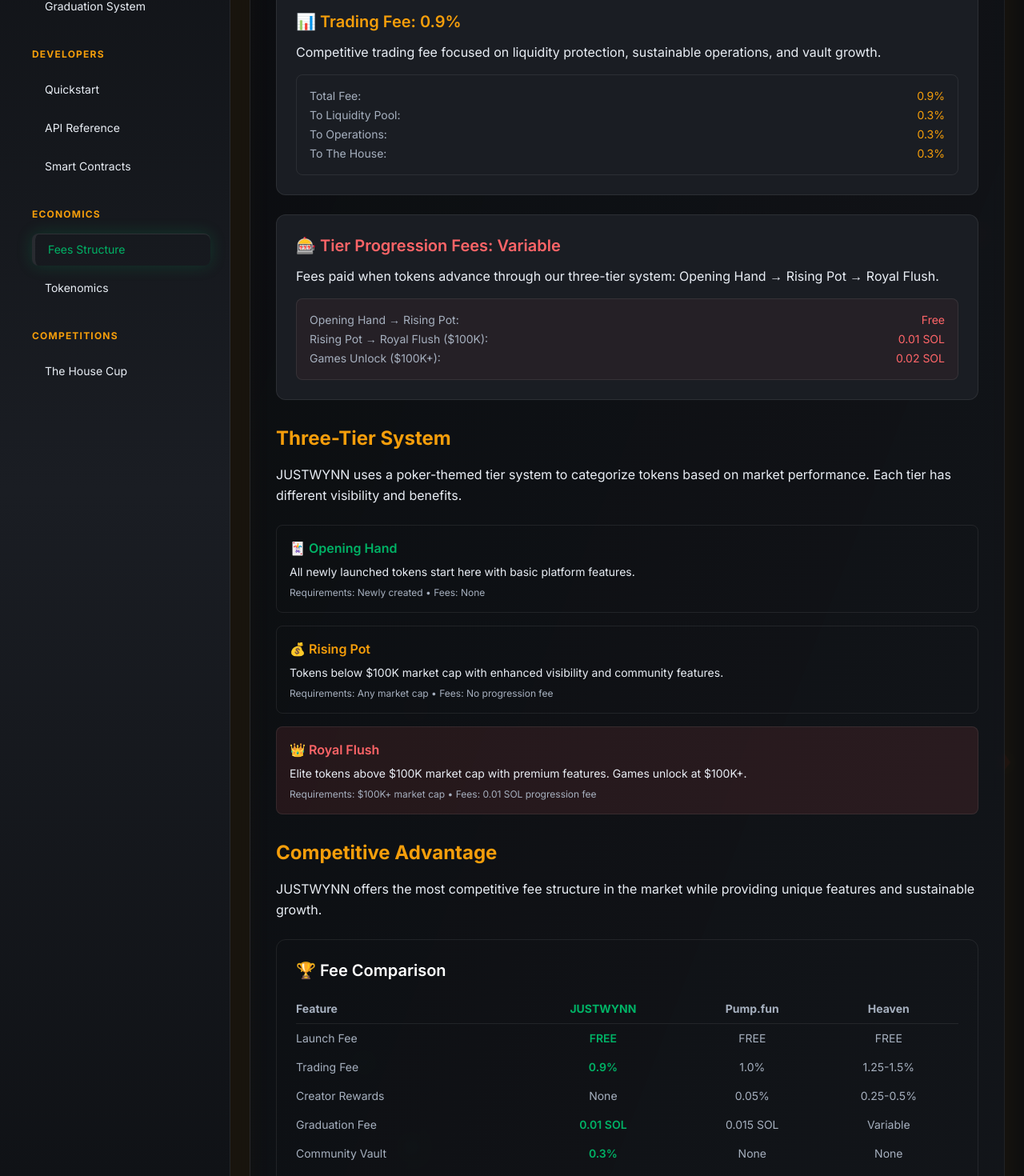
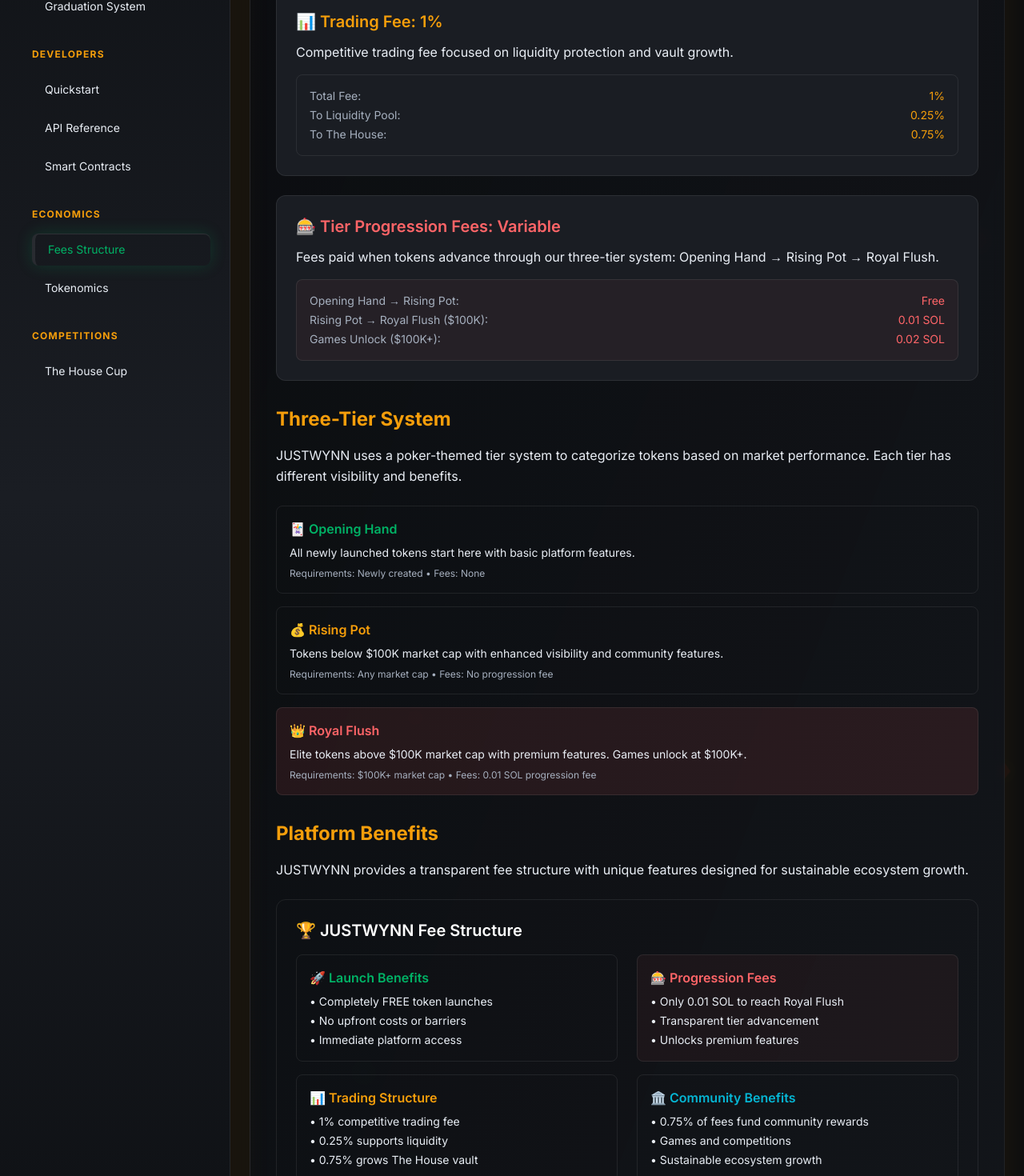
Before and after one commit to Traderaz/justwynn, a Next.js app: page /docs/fees-structure in a window 1280 px wide. Shown: the part 760-2230 px from the top of the page at 80% size. Built offline with nearby package versions, Linux system fonts and the light colour scheme.

Commit message:
Update fee structure to 1% total (0.75% to House, 0.25% to LP) and remove competitor comparisons

```diff
--- a/src/app/docs/fees-structure/page.tsx
+++ b/src/app/docs/fees-structure/page.tsx
@@ -39,27 +39,23 @@
             </div>
 
             <div className="p-6 rounded-xl bg-[#1a1d23] border border-casino-gold/20">
-              <h3 className="text-xl font-semibold text-casino-gold mb-3">📊 Trading Fee: 0.9%</h3>
+              <h3 className="text-xl font-semibold text-casino-gold mb-3">📊 Trading Fee: 1%</h3>
               <p className="text-[#E9EEF5] mb-4">
-                Competitive trading fee focused on liquidity protection, sustainable operations, and vault growth.
+                Competitive trading fee focused on liquidity protection and vault growth.
               </p>
               <div className="bg-casino-gold/5 rounded-lg p-4 border border-casino-gold/10">
                 <div className="text-sm space-y-1">
                   <div className="flex justify-between">
                     <span className="text-[#A6B0BF]">Total Fee:</span>
-                    <span className="text-casino-gold">0.9%</span>
+                    <span className="text-casino-gold">1%</span>
                   </div>
                   <div className="flex justify-between">
                     <span className="text-[#A6B0BF]">To Liquidity Pool:</span>
-                    <span className="text-casino-gold">0.3%</span>
-                  </div>
-                  <div className="flex justify-between">
-                    <span className="text-[#A6B0BF]">To Operations:</span>
-                    <span className="text-casino-gold">0.3%</span>
+                    <span className="text-casino-gold">0.25%</span>
                   </div>
                   <div className="flex justify-between">
                     <span className="text-[#A6B0BF]">To The House:</span>
-                    <span className="text-casino-gold">0.3%</span>
+                    <span className="text-casino-gold">0.75%</span>
                   </div>
                 </div>
               </div>
@@ -130,58 +126,51 @@
         </section>
 
         <section>
-          <h2 className="text-2xl font-bold text-casino-gold mb-4">Competitive Advantage</h2>
+          <h2 className="text-2xl font-bold text-casino-gold mb-4">Platform Benefits</h2>
           <p className="text-[#E9EEF5] leading-relaxed mb-6">
-            JUSTWYNN offers the most competitive fee structure in the market while providing unique features and sustainable growth.
+            JUSTWYNN provides a transparent fee structure with unique features designed for sustainable ecosystem growth.
           </p>
 
           <div className="grid gap-6">
             <div className="bg-gradient-to-r from-casino-green/10 to-casino-gold/10 rounded-xl p-6 border border-casino-gold/20">
-              <h3 className="text-xl font-semibold text-white mb-4">🏆 Fee Comparison</h3>
-              <div className="overflow-x-auto">
-                <table className="w-full text-sm">
-                  <thead>
-                    <tr className="border-b border-casino-gold/20">
-                      <th className="text-left py-2 text-[#A6B0BF]">Feature</th>
-                      <th className="text-center py-2 text-casino-green">JUSTWYNN</th>
-                      <th className="text-center py-2 text-[#A6B0BF]">Pump.fun</th>
-                      <th className="text-center py-2 text-[#A6B0BF]">Heaven</th>
-                    </tr>
-                  </thead>
-                  <tbody className="space-y-2">
-                    <tr>
-                      <td className="py-2 text-[#A6B0BF]">Launch Fee</td>
-                      <td className="text-center py-2 text-casino-green font-semibold">FREE</td>
-                      <td className="text-center py-2 text-[#A6B0BF]">FREE</td>
-                      <td className="text-center py-2 text-[#A6B0BF]">FREE</td>
-                    </tr>
-                    <tr>
-                      <td className="py-2 text-[#A6B0BF]">Trading Fee</td>
-                      <td className="text-center py-2 text-casino-green font-semibold">0.9%</td>
-                      <td className="text-center py-2 text-[#A6B0BF]">1.0%</td>
-                      <td className="text-center py-2 text-[#A6B0BF]">1.25-1.5%</td>
-                    </tr>
-                    <tr>
-                      <td className="py-2 text-[#A6B0BF]">Creator Rewards</td>
-                      <td className="text-center py-2 text-[#A6B0BF]">None</td>
-                      <td className="text-center py-2 text-[#A6B0BF]">0.05%</td>
-                      <td className="text-center py-2 text-[#A6B0BF]">0.25-0.5%</td>
-                    </tr>
-                    <tr>
-                      <td className="py-2 text-[#A6B0BF]">Graduation Fee</td>
-                      <td className="text-center py-2 text-casino-green font-semibold">0.01 SOL</td>
-                      <td className="text-center py-2 text-[#A6B0BF]">0.015 SOL</td>
-                      <td className="text-center py-2 text-[#A6B0BF]">Variable</td>
-                    </tr>
-                    <tr>
-                      <td className="py-2 text-[#A6B0BF]">Community Vault</td>
-                      <td className="text-center py-2 text-casino-green font-semibold">0.3%</td>
-                      <td className="text-center py-2 text-[#A6B0BF]">None</td>
-                      <td className="text-center py-2 text-[#A6B0BF]">None</td>
-                    </tr>
-
-                  </tbody>
-                </table>
+              <h3 className="text-xl font-semibold text-white mb-4">🏆 JUSTWYNN Fee Structure</h3>
+              <div className="grid md:grid-cols-2 gap-6">
+                <div className="space-y-4">
+                  <div className="bg-casino-green/5 rounded-lg p-4 border border-casino-green/10">
+                    <h4 className="text-casino-green font-semibold mb-2">🚀 Launch Benefits</h4>
+                    <ul className="text-sm text-[#E9EEF5] space-y-1">
+                      <li>• Completely FREE token launches</li>
+                      <li>• No upfront costs or barriers</li>
+                      <li>• Immediate platform access</li>
+                    </ul>
+                  </div>
+                  <div className="bg-casino-gold/5 rounded-lg p-4 border border-casino-gold/10">
+                    <h4 className="text-casino-gold font-semibold mb-2">📊 Trading Structure</h4>
+                    <ul className="text-sm text-[#E9EEF5] space-y-1">
+                      <li>• 1% competitive trading fee</li>
+                      <li>• 0.25% supports liquidity</li>
+                      <li>• 0.75% grows The House vault</li>
+                    </ul>
+                  </div>
+                </div>
+                <div className="space-y-4">
+                  <div className="bg-red-400/5 rounded-lg p-4 border border-red-400/10">
+                    <h4 className="text-red-400 font-semibold mb-2">🎰 Progression Fees</h4>
+                    <ul className="text-sm text-[#E9EEF5] space-y-1">
+                      <li>• Only 0.01 SOL to reach Royal Flush</li>
+                      <li>• Transparent tier advancement</li>
+                      <li>• Unlocks premium features</li>
+                    </ul>
+                  </div>
+                  <div className="bg-casino-blue/5 rounded-lg p-4 border border-casino-blue/10">
+                    <h4 className="text-casino-blue font-semibold mb-2">🏛️ Community Benefits</h4>
+                    <ul className="text-sm text-[#E9EEF5] space-y-1">
+                      <li>• 0.75% of fees fund community rewards</li>
+                      <li>• Games and competitions</li>
+                      <li>• Sustainable ecosystem growth</li>
+                    </ul>
+                  </div>
+                </div>
               </div>
             </div>
 
@@ -190,16 +179,16 @@
               <div className="grid md:grid-cols-2 gap-4">
                 <div className="space-y-2">
                   <div className="flex justify-between">
-                    <span className="text-[#A6B0BF]">Lowest Trading Fees:</span>
-                    <span className="text-casino-gold font-semibold">0.9% vs 1%+</span>
+                    <span className="text-[#A6B0BF]">Trading Fee:</span>
+                    <span className="text-casino-gold font-semibold">1% total</span>
                   </div>
                   <div className="flex justify-between">
                     <span className="text-[#A6B0BF]">Community Vault:</span>
-                    <span className="text-casino-green font-semibold">0.3% to holders</span>
+                    <span className="text-casino-green font-semibold">0.25% to LP</span>
                   </div>
                   <div className="flex justify-between">
-                    <span className="text-[#A6B0BF]">Sustainable Operations:</span>
-                    <span className="text-casino-gold font-semibold">0.3% dedicated</span>
+                    <span className="text-[#A6B0BF]">The House Growth:</span>
+                    <span className="text-casino-gold font-semibold">0.75% dedicated</span>
                   </div>
                 </div>
                 <div className="space-y-2">
--- a/src/app/docs/how-it-works/page.tsx
+++ b/src/app/docs/how-it-works/page.tsx
@@ -27,7 +27,7 @@
               </div>
               <div className="flex items-center gap-4">
                 <div className="w-8 h-8 rounded-full bg-casino-gold/20 flex items-center justify-center text-casino-gold font-bold">2</div>
-                <span className="text-[#E9EEF5]">Trade → 0.9% trading fee split feeds The House</span>
+                <span className="text-[#E9EEF5]">Trade → 1% trading fee split feeds The House</span>
               </div>
               <div className="flex items-center gap-4">
                 <div className="w-8 h-8 rounded-full bg-red-400/20 flex items-center justify-center text-red-400 font-bold">3</div>
@@ -58,7 +58,7 @@
             <div className="p-6 rounded-xl bg-[#1a1d23] border border-casino-gold/20">
               <h3 className="text-xl font-semibold text-casino-gold mb-3">📊 Trading Fees</h3>
               <p className="text-[#E9EEF5]">
-                A competitive 0.9% trading fee is split three ways: liquidity protection (0.3%), platform operations (0.3%), and The House (0.3%).
+                A competitive 1% trading fee is split two ways: liquidity protection (0.25%) and The House (0.75%).
               </p>
             </div>
 
--- a/src/app/docs/the-house/page.tsx
+++ b/src/app/docs/the-house/page.tsx
@@ -61,25 +61,21 @@
                 </div>
               </div>
               <p className="text-[#E9EEF5] mb-4">
-                A competitive 0.9% trading fee is collected on all token trades. This fee is split three ways: liquidity protection, platform operations, and The House growth.
+                A competitive 1% trading fee is collected on all token trades. This fee is split two ways: liquidity protection and The House growth.
               </p>
               <div className="bg-casino-gold/5 rounded-lg p-4 border border-casino-gold/10">
                 <div className="grid grid-cols-2 gap-4 text-sm">
                   <div className="flex justify-between">
                     <span className="text-[#A6B0BF]">Total Fee:</span>
-                    <span className="text-casino-gold">0.9%</span>
+                    <span className="text-casino-gold">1%</span>
                   </div>
                   <div className="flex justify-between">
                     <span className="text-[#A6B0BF]">To Liquidity:</span>
-                    <span className="text-casino-gold">0.3%</span>
-                  </div>
-                  <div className="flex justify-between">
-                    <span className="text-[#A6B0BF]">To Operations:</span>
-                    <span className="text-casino-gold">0.3%</span>
+                    <span className="text-casino-gold">0.25%</span>
                   </div>
                   <div className="flex justify-between">
                     <span className="text-[#A6B0BF]">To The House:</span>
-                    <span className="text-casino-gold">0.3%</span>
+                    <span className="text-casino-gold">0.75%</span>
                   </div>
                 </div>
               </div>
```
Also changed, not shown: src/app/docs/flywheel/page.tsx (+3 -4 lines), src/app/page.tsx (+7 -7 lines).
